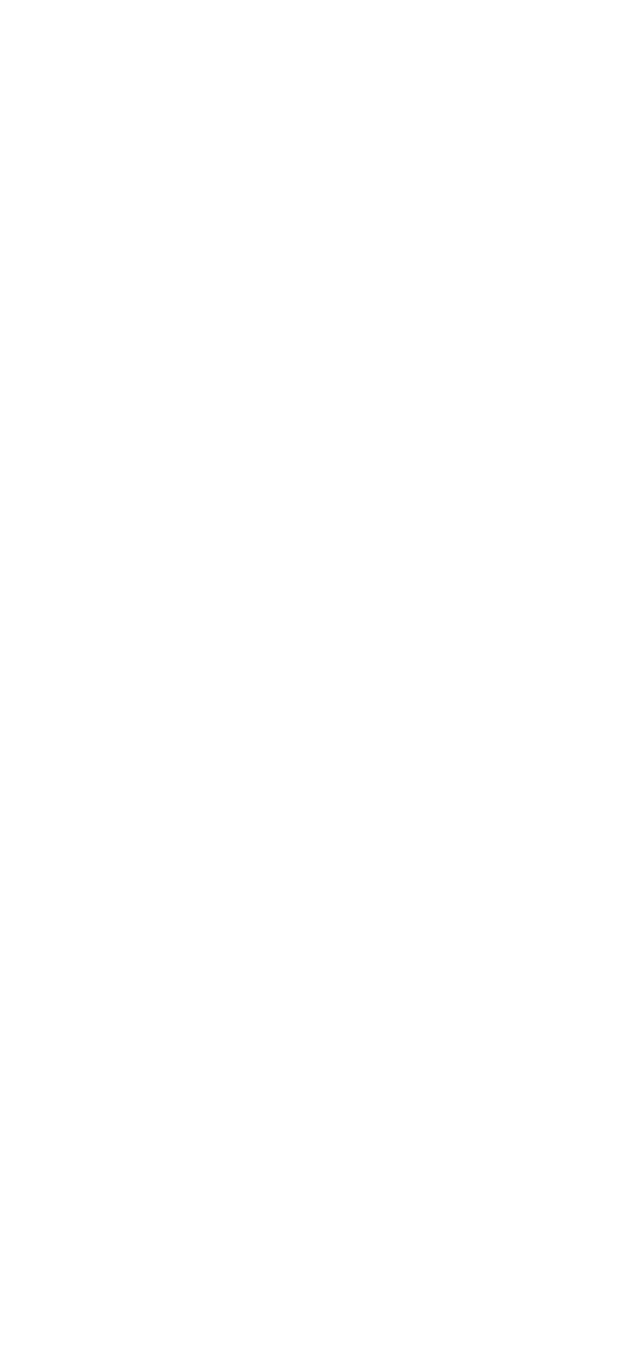
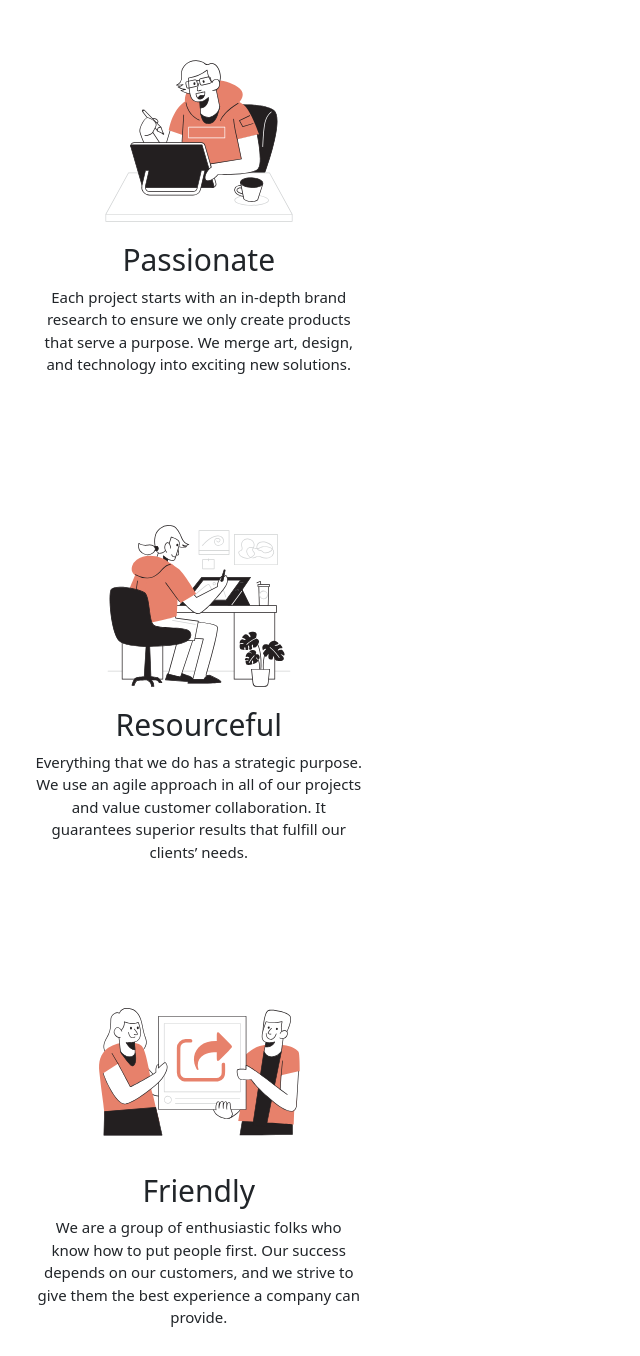
Before and after one commit to TedJenkler/Multi-Page-Website, a React (Create React App) app: page / in a window 1280 px wide. Shown: the part 2062-3418 px from the top of the page, without its empty margins (0-640 px from the left). Before the commit the page ends 1902 px from the top, so only its background shows below. Built offline with nearby package versions, Linux system fonts and the light colour scheme.

Commit message:
keyword card

```diff
--- a/src/Components.js/HomePage/HomePage.js
+++ b/src/Components.js/HomePage/HomePage.js
@@ -1,4 +1,8 @@
 import phoneframe from "../../assets/home/desktop/image-hero-phone.png"
+import passionate from "../../assets/home/desktop/illustration-passionate.svg"
+import resourceful from "../../assets/home/desktop/illustration-resourceful.svg"
+import friendly from "../../assets/home/desktop/illustration-friendly.svg"
+
 
 const HomePage = () => {
     return (
@@ -31,7 +35,21 @@
             </div>
             <div className="row">
                 <div className="keyword-area">
-
+                    <div className="passionate-card">
+                        <img src={passionate} alt="passionate" />
+                        <h2>Passionate</h2>
+                        <p>Each project starts with an in-depth brand research to ensure we only create products that serve a purpose. We merge art, design, and technology into exciting new solutions.</p>
+                    </div>
+                    <div className="resourceful-card">
+                        <img src={resourceful} alt="resourceful" />
+                        <h2>Resourceful</h2>
+                        <p>Everything that we do has a strategic purpose. We use an agile approach in all of our projects and value customer collaboration. It guarantees superior results that fulfill our clients’ needs.</p>
+                    </div>
+                    <div className="friendly-card">
+                        <img src={friendly} alt="friendly" />
+                        <h2>Friendly</h2>
+                        <p>We are a group of enthusiastic folks who know how to put people first. Our success depends on our customers, and we strive to give them the best experience a company can provide.</p>
+                    </div>
                 </div>
             </div>
         </div>
--- a/src/index.css
+++ b/src/index.css
@@ -163,5 +163,39 @@
 /* Key Words*/
 
 .keyword-area {
+  width: 327px;
+  height: 1396px;
+  margin: 120px 24px 0 24px;
+  display: flex;
+  flex-direction: column;
+}
 
+.passionate-card {
+  width: 327px;
+  height: 412px;
+  margin: 80px 0 0 0;
+  display: flex;
+  flex-direction: column;
+  align-items: center;
+  text-align: center;
 }
+
+.resourceful-card {
+  width: 327px;
+  height: 412px;
+  margin: 80px 0 0 0;
+  display: flex;
+  flex-direction: column;
+  align-items: center;
+  text-align: center;
+}
+
+.friendly-card {
+  width: 327px;
+  height: 412px;
+  margin: 80px 0 0 0;
+  display: flex;
+  flex-direction: column;
+  align-items: center;
+  text-align: center;
+}
```
